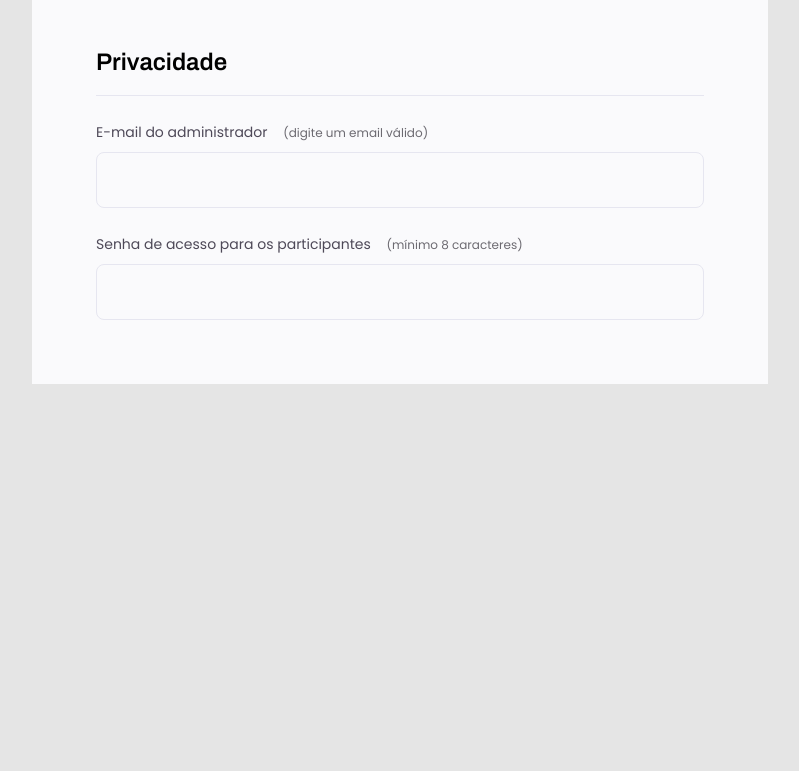
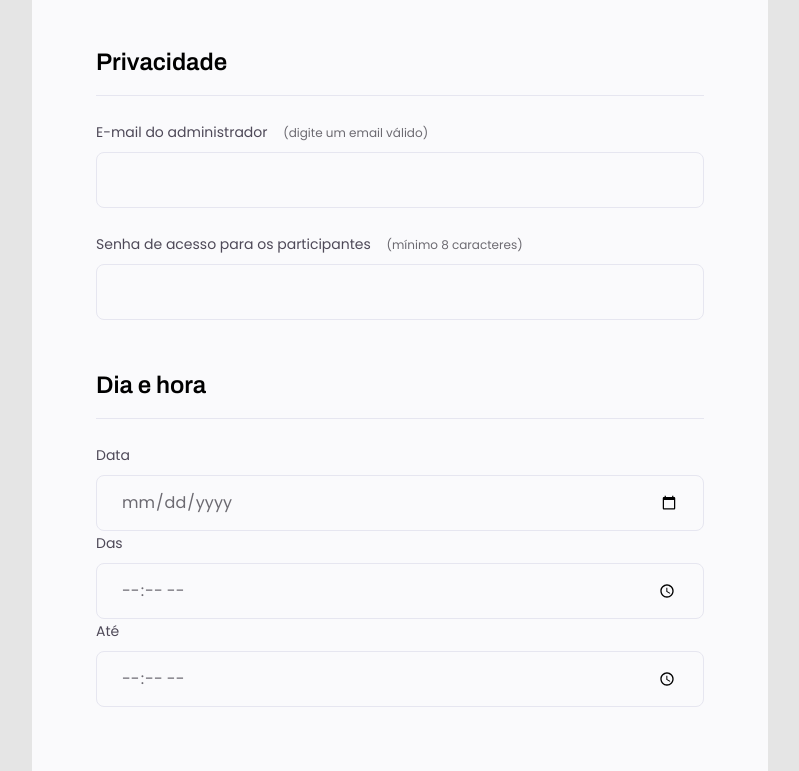
Before and after one commit to EvertonPSilva09/rocketform, a plain HTML site: page index.html in a window 1280 px wide. Shown: the part 1058-1829 px from the top of the page, without its empty margins (240-1039 px from the left). Before the commit the page ends 1442 px from the top, so only its background shows below. Drawn offline with Linux system fonts and the light colour scheme.

Commit message:
feat: add date and time fields to event form

```diff
--- a/index.html
+++ b/index.html
@@ -85,6 +85,28 @@
             </div>
           </div>
         </fieldset>
+
+        <fieldset>
+          <div class="fieldset-wrapper">
+            <legend>Dia e hora</legend>
+
+            <div class="event-date">
+              <div class="input-wrapper">
+                <label for="event-date">Data</label>
+                <input type="date" id="event-date" />
+              </div>
+
+              <div class="input-wrapper">
+                <label for="event-begin">Das</label>
+                <input type="time" id="event-begin" placeholder="19:00" />
+              </div>
+              <div class="input-wrapper">
+                <label for="event-end">Até</label>
+                <input type="time" id="event-end" placeholder="20:00" />
+              </div>
+            </div>
+          </div>
+        </fieldset>
       </form>
     </div>
   </body>
```
